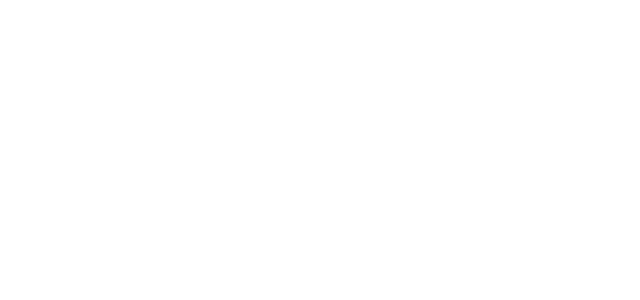
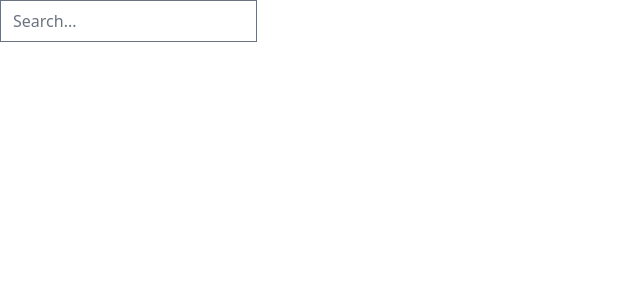
Before and after one commit to Claim-Academy-JS/react-product-search-danielkarpen, a React (Create React App) app: page / in a window 1280 px wide. Shown: the top 300 px of the page, without its empty margins (0-640 px from the left). Built offline with nearby package versions, Linux system fonts and the light colour scheme.

Commit message:
render starting components

```diff
--- a/src/App.js
+++ b/src/App.js
@@ -1,5 +1,7 @@
+import { FilterableTable } from "./components";
+
 function App() {
-  return <div></div>;
+  return <FilterableTable />;
 }
 
 export default App;
--- a/src/components/FilterableProductTable/ProductTable/index.js
+++ b/src/components/FilterableProductTable/ProductTable/index.js
@@ -0,0 +1,3 @@
+const ProductTable = () => <table></table>;
+
+export default ProductTable;
--- a/src/components/FilterableProductTable/SearchBar/index.js
+++ b/src/components/FilterableProductTable/SearchBar/index.js
@@ -0,0 +1,10 @@
+const SearchBar = () => (
+  <div>
+    <label htmlFor="search" className="sr-only">
+      Search
+    </label>
+    <input type="search" id="search" placeholder="Search..."></input>
+  </div>
+);
+
+export default SearchBar;
--- a/src/components/FilterableProductTable/index.js
+++ b/src/components/FilterableProductTable/index.js
@@ -0,0 +1,11 @@
+import Table from "./ProductTable";
+import Search from "./SearchBar";
+
+const FilterableProductTable = () => (
+  <main>
+    <Search />
+    <Table />
+  </main>
+);
+
+export default FilterableProductTable;
--- a/src/components/index.js
+++ b/src/components/index.js
@@ -0,0 +1 @@
+export { default as FilterableTable } from "./FilterableProductTable";
```
